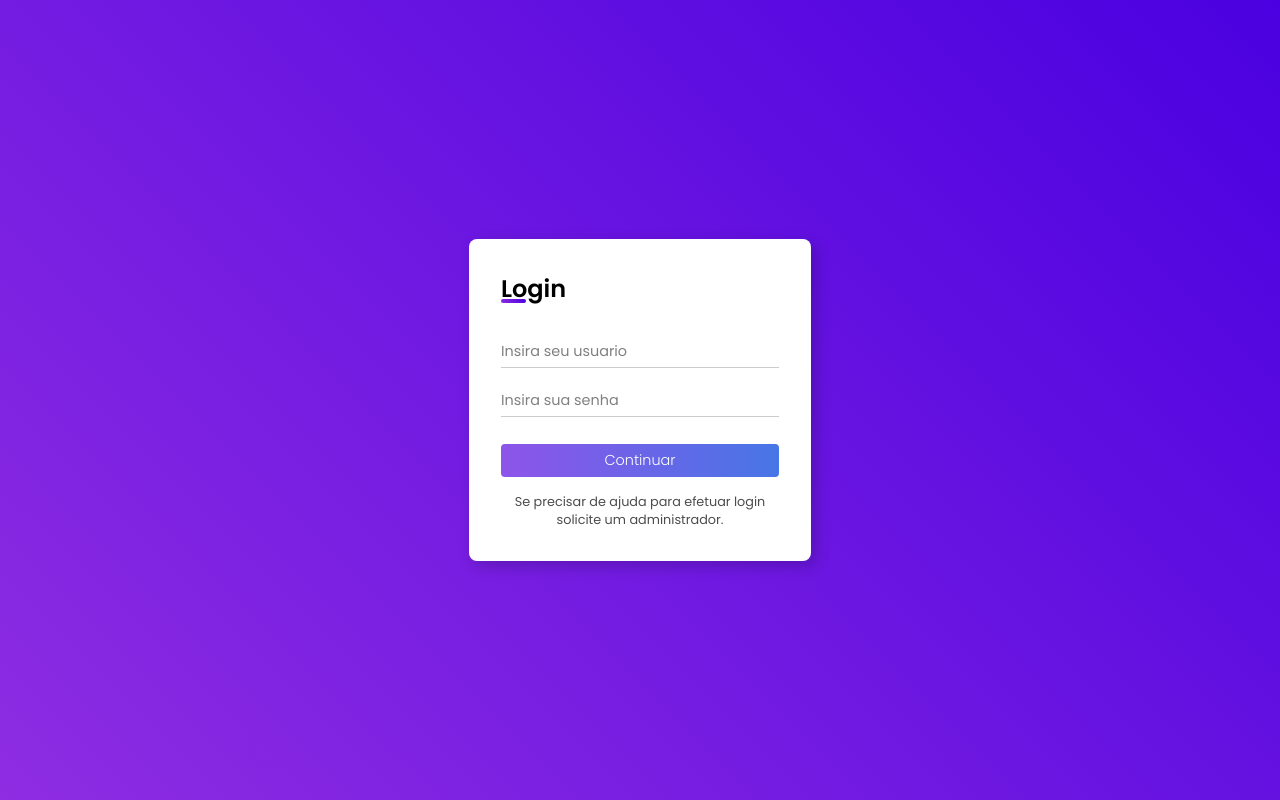
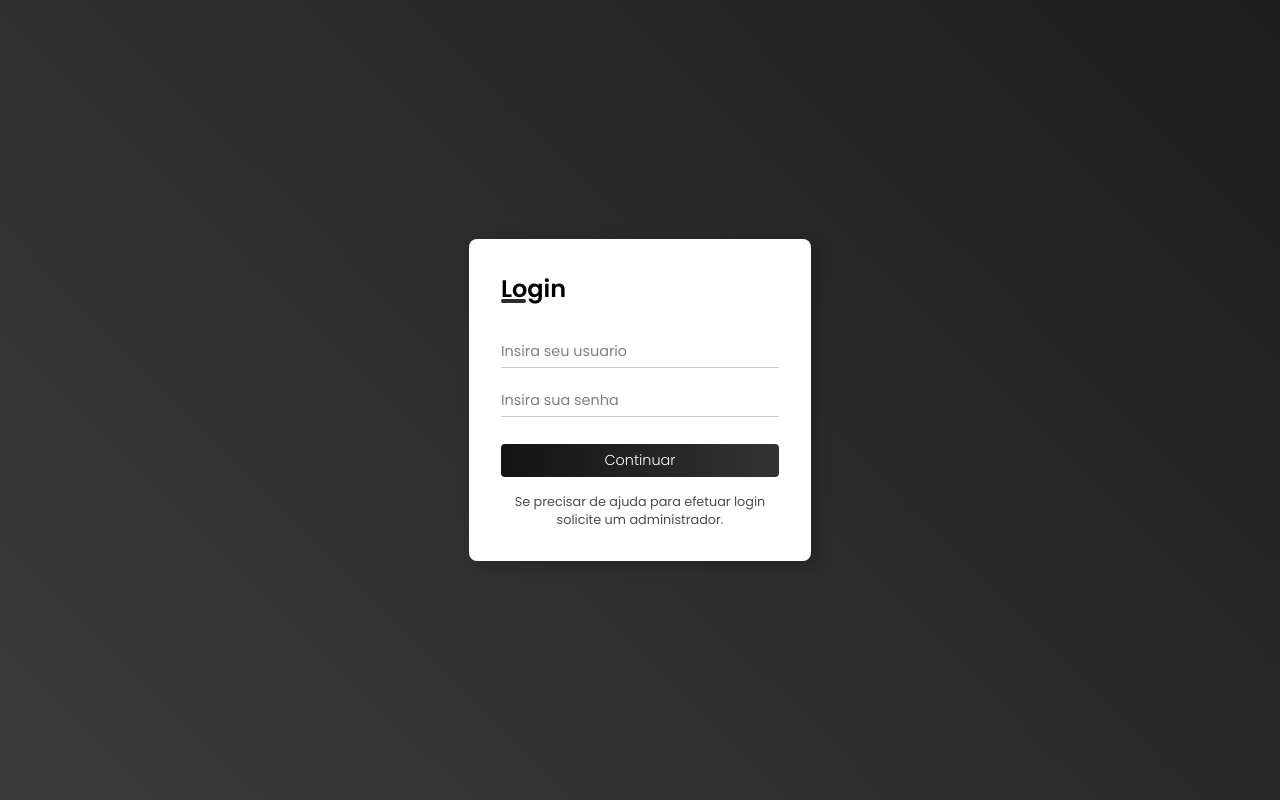
Before and after one commit to hype-mc/registro, a plain HTML site: page index.html in a window 1280 px wide. Drawn offline with Linux system fonts and the light colour scheme.

Commit message:
Add files via upload

```diff
--- a/style.css
+++ b/style.css
@@ -9,7 +9,7 @@
 }
 
 body {
-    background: linear-gradient(45deg, #8e2de2, #4a00e0);
+    background: linear-gradient(45deg, #3b3b3b, #1d1d1d);
     background-repeat: no-repeat;
     min-height: 100vh;
     min-width: 100vw;
@@ -41,7 +41,7 @@ main h2::before {
     bottom: 3px;
     left: 0;
     border-radius: 8px;
-    background: linear-gradient(45deg, #8e2de2, #4a00e0);
+    background: linear-gradient(45deg, #2b2b2b, #2c2c2c);
 }
 
 form {
@@ -74,7 +74,7 @@ form .input-field:first-child {
     width: 100%;
     bottom: -5px;
     left: 0;
-    background: linear-gradient(45deg, #8e2de2, #4a00e0);
+    background: linear-gradient(45deg, #e22d2d, #e09200);
     transform: scaleX(0);
     transition: all .3s ease-in-out;
     transform-origin: left;
@@ -99,7 +99,7 @@ form input[type="submit"] {
     margin-top: 2rem;
     padding: 0.4rem;
     width: 100%;
-    background: linear-gradient(to left, #4776E6, #8e54e9);
+    background: linear-gradient(to left, #333333, #131313);
     cursor: pointer;
     color: white;
     font-size: 0.9rem;
@@ -110,7 +110,7 @@ form input[type="submit"] {
 
 form input[type="submit"]:hover {
     letter-spacing: 0.5px;
-    background: linear-gradient(to right, #4776E6, #8e54e9);
+    background: linear-gradient(to right, #161616, #353535);
 }
 
 .footer {
```
